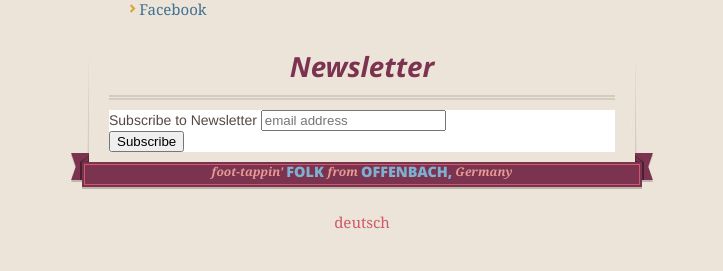
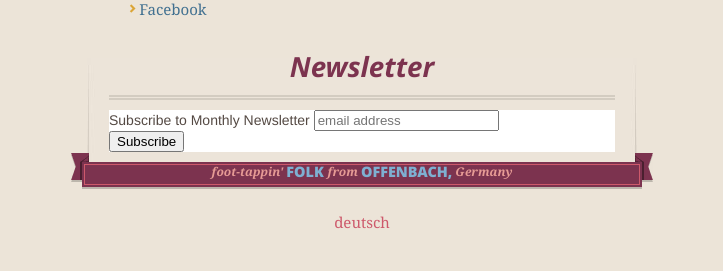
Before and after one commit to BrianInGermany/briankennethmusic, a Jekyll site: the page built from README.md, in a window 1280 px wide. Shown: the part 1402-1673 px from the top of the page, without its empty margins (278-1001 px from the left). Built offline with Jekyll 4.4.1, drawn with Linux system fonts in a browser that asks for light colours; our own code applies the rules of GitHub Pages for plain Markdown files; comment, search, counter and statistics services are not loaded.

Commit message:
changed newsletter subscribe text

```diff
--- a/README.md
+++ b/README.md
@@ -22,7 +22,7 @@ Born in the midwest metropolis of Indianapolis, Brian Kenneth grew up in Virgini
 <div id="mc_embed_signup">
 <form action="https://rocks.us18.list-manage.com/subscribe/post?u=76694179b24a2e736370f65bd&amp;id=9a4131948b" method="post" id="mc-embedded-subscribe-form" name="mc-embedded-subscribe-form" class="validate" target="_blank" novalidate>
     <div id="mc_embed_signup_scroll">
-	<label for="mce-EMAIL">Subscribe to Newsletter</label>
+	<label for="mce-EMAIL">Subscribe to Monthly Newsletter</label>
 	<input type="email" value="" name="EMAIL" class="email" id="mce-EMAIL" placeholder="email address" required>
     <!-- real people should not fill this in and expect good things - do not remove this or risk form bot signups-->
     <div style="position: absolute; left: -5000px;" aria-hidden="true"><input type="text" name="b_76694179b24a2e736370f65bd_9a4131948b" tabindex="-1" value=""></div>
```
Also changed, not shown: deutsch.md (+1 -1 lines).
